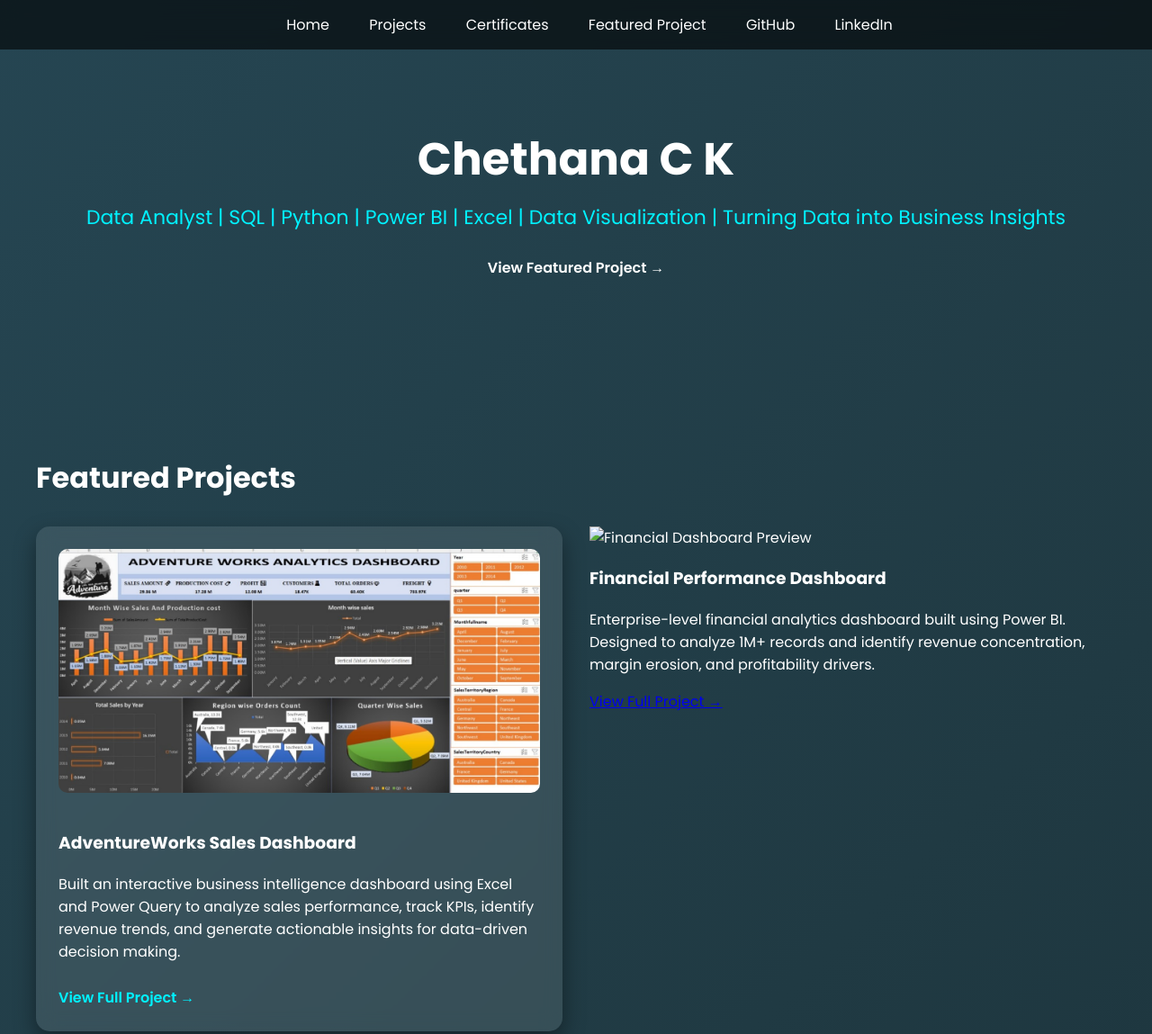
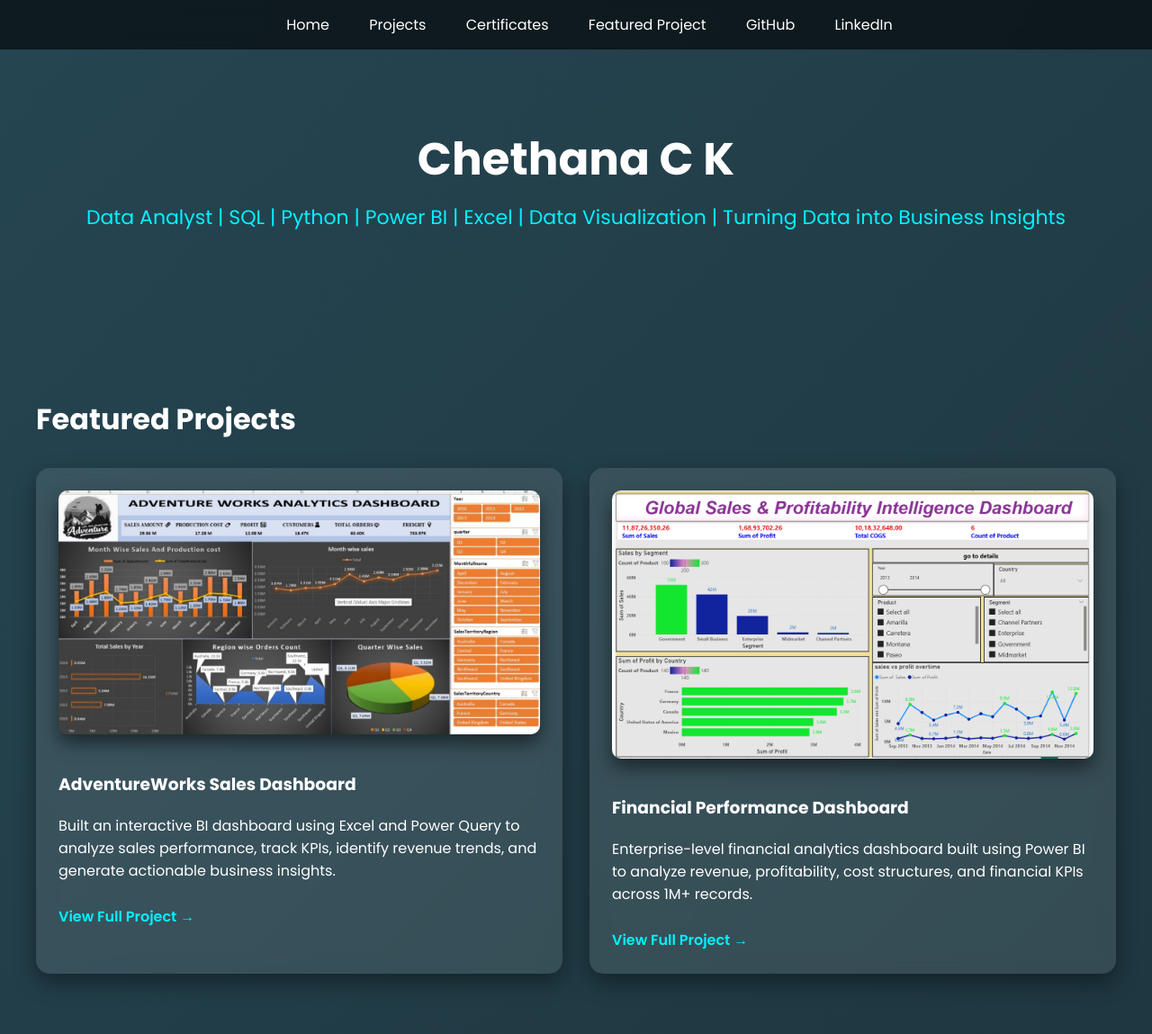
Before and after one commit to chethuchethana41-sys/PORTFOLIO, a plain HTML site: page index.html in a window 1280 px wide. Shown: the top 1149 px of the page at 90% size. Drawn offline with Linux system fonts and the light colour scheme.

Commit message:
Update index.html

```diff
--- a/index.html
+++ b/index.html
@@ -8,9 +8,7 @@
 
 <style>
 
-html {
-scroll-behavior: smooth;
-}
+html { scroll-behavior: smooth; }
 
 body {
 margin: 0;
@@ -45,19 +43,14 @@
 font-weight: 500;
 }
 
-nav a:hover {
-color: #00f2ff;
-}
+nav a:hover { color: #00f2ff; }
 
 header {
 padding: 140px 20px 80px;
 text-align: center;
 }
 
-h1 {
-font-size: 50px;
-margin: 0;
-}
+h1 { font-size: 50px; margin: 0; }
 
 .typing {
 font-size: 22px;
@@ -108,6 +101,7 @@
 width: 100%;
 border-radius: 10px;
 margin-bottom: 15px;
+box-shadow: 0 10px 20px rgba(0,0,0,0.5);
 }
 
 .btn {
@@ -118,24 +112,9 @@
 font-weight: 600;
 }
 
-.btn:hover{
-color:white;
-}
+.btn:hover { color:white; }
 
-.social {
-margin-top: 20px;
-}
-
-.social a {
-margin: 10px;
-color: white;
-text-decoration: none;
-font-weight:600;
-}
-
-.social a:hover {
-color: #00f2ff;
-}
+.social { margin-top: 20px; }
 
 footer {
 text-align: center;
@@ -159,17 +138,9 @@
 </nav>
 
 <header>
-
 <h1>Chethana C K</h1>
-
 <div class="typing" id="typing"></div>
-
-<div class="social">
-<a href="projects/adventureworks/index.html" class="btn">View Featured Project →</a>
-</div>
-
 </header>
-
 
 <div class="section" id="projects">
 
@@ -177,14 +148,16 @@
 
 <div class="grid">
 
+<!-- Adventure Project -->
+
 <div class="card">
 
-<img src="projects/adventureworks/dashboard.jpeg">
+<img src="projects/adventureworks/dashboard.jpeg" alt="Adventure Dashboard">
 
 <h3>AdventureWorks Sales Dashboard</h3>
 
 <p>
-Built an interactive business intelligence dashboard using Excel and Power Query to analyze sales performance, track KPIs, identify revenue trends, and generate actionable insights for data-driven decision making.
+Built an interactive BI dashboard using Excel and Power Query to analyze sales performance, track KPIs, identify revenue trends, and generate actionable business insights.
 </p>
 
 <a href="projects/adventureworks/index.html" class="btn">
@@ -192,26 +165,27 @@
 </a>
 
 </div>
-  <div class="project-card">
 
-<img src="finance-preview.png" alt="Financial Dashboard Preview">
+<!-- Financial Project (NOW SAME STYLE) -->
+
+<div class="card">
+
+<img src="projects/financial-dashboard/overview1.png" alt="Financial Dashboard">
 
 <h3>Financial Performance Dashboard</h3>
 
 <p>
-Enterprise-level financial analytics dashboard built using Power BI.
-Designed to analyze 1M+ records and identify revenue concentration,
-margin erosion, and profitability drivers.
+Enterprise-level financial analytics dashboard built using Power BI to analyze revenue, profitability, cost structures, and financial KPIs across 1M+ records.
 </p>
 
-<a class="button" href="financial-dashboard.html">View Full Project →</a>
+<a href="projects/financial-dashboard/index.html" class="btn">
+View Full Project →
+</a>
 
 </div>
 
 </div>
-
 </div>
-
 
 <div class="section" id="certificates">
 
@@ -250,24 +224,17 @@
 </div>
 
 </div>
-
 </div>
 
-
 <footer>
-
 © 2026 Chethana C K | Data Analyst Portfolio
-
 </footer>
-
 
 <script>
 
-const text =
-"Data Analyst | SQL | Python | Power BI | Excel | Data Visualization | Turning Data into Business Insights";
+const text = "Data Analyst | SQL | Python | Power BI | Excel | Data Visualization | Turning Data into Business Insights";
 
 let i = 0;
-
 function typing() {
 if(i < text.length){
 document.getElementById("typing").innerHTML += text.charAt(i);
@@ -275,23 +242,17 @@
 setTimeout(typing,50);
 }
 }
-
 typing();
 
 const cards = document.querySelectorAll(".card");
 
 window.addEventListener("scroll", () => {
-
 cards.forEach(card => {
-
 const rect = card.getBoundingClientRect();
-
 if(rect.top < window.innerHeight - 100){
 card.classList.add("show");
 }
-
 });
-
 });
 
 </script>
```
